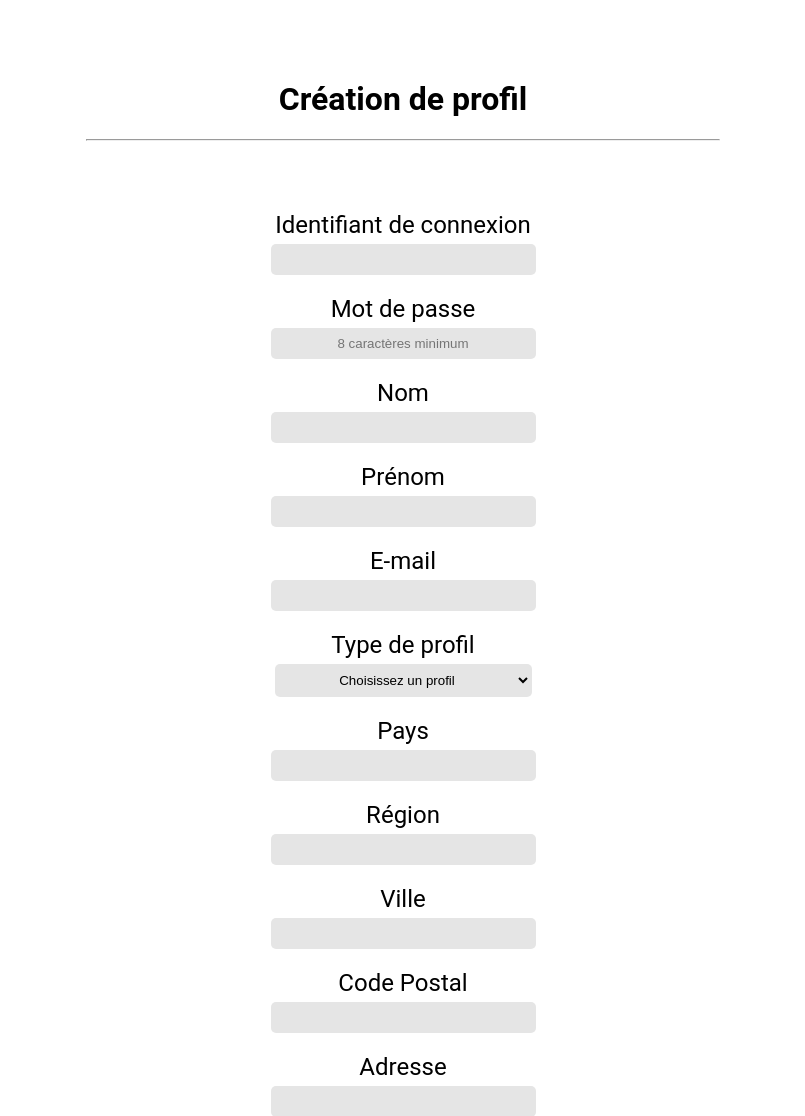
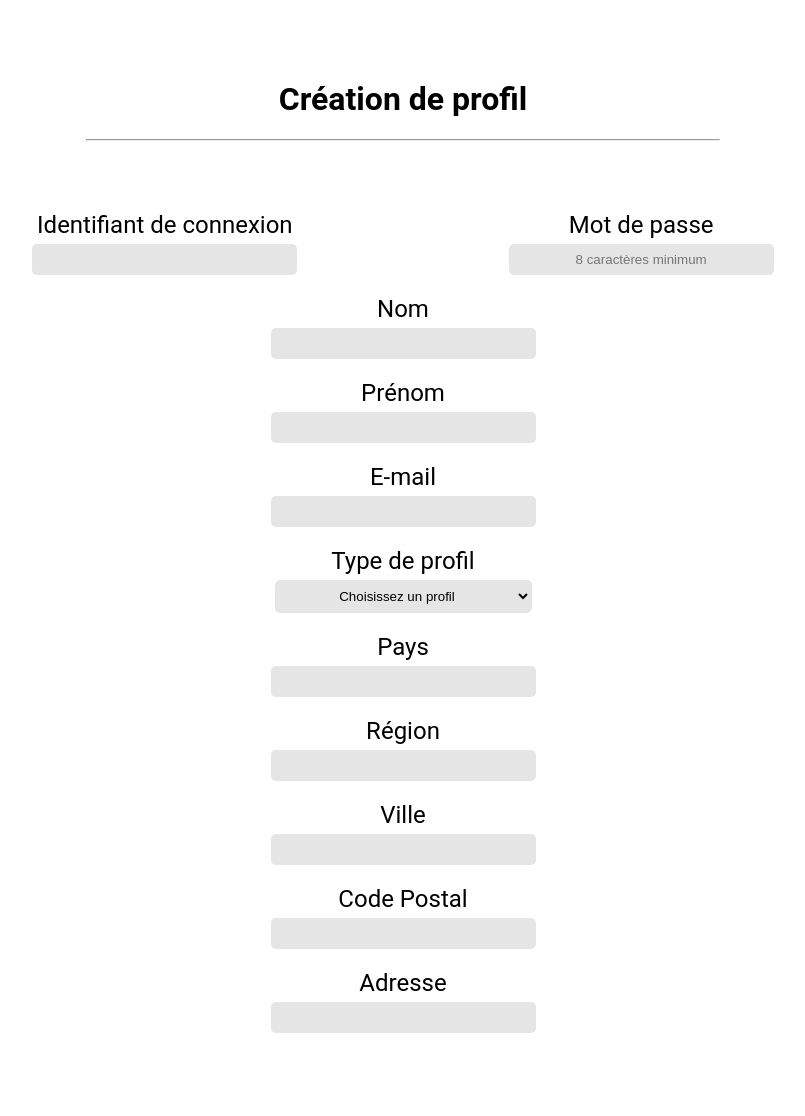
Before and after one commit to ValetCorentin/Projet_WEB, a PHP site: page /createProfile.html in a window 1280 px wide. Shown: the part 27-1143 px from the top of the page, without its empty margins (237-1042 px from the left). After the commit the page ends 1060 px from the top, so only its background shows below. Run offline with PHP 8.4, Linux system fonts and the light colour scheme.

Commit message:
V2
Ajout de qq divs + display flex sur login et mdp

```diff
--- a/Mattéo/createProfile.html
+++ b/Mattéo/createProfile.html
@@ -21,6 +21,7 @@
 
       <!-- action à implémenter -->
       <form action="" name="Profil_creation_form" method="post">
+        <div id="login_and_password_box">
           <div id="Login_ID_box">
             <!-- Login ID -->
             <label for="Login_ID">Identifiant de connexion</label>
@@ -37,6 +38,7 @@
               minlength="8"
               placeholder="8 caractères minimum"
             />
+          </div>
         </div>
 
         <div id="Surname_box">
--- a/Mattéo/style.css
+++ b/Mattéo/style.css
@@ -43,5 +43,10 @@ form div input, form div select {
   width: 257px;
   text-align: center;
 }
+form #login_and_password_box {
+  flex-direction: row;
+  flex-wrap: wrap;
+  justify-content: space-evenly;
+}
 
 /*# sourceMappingURL=style.css.map */
```
Also changed, not shown: Mattéo/sass.scss (+7 -1 lines), 1 other file. Lines whose indentation alone changed are shown as unchanged.
